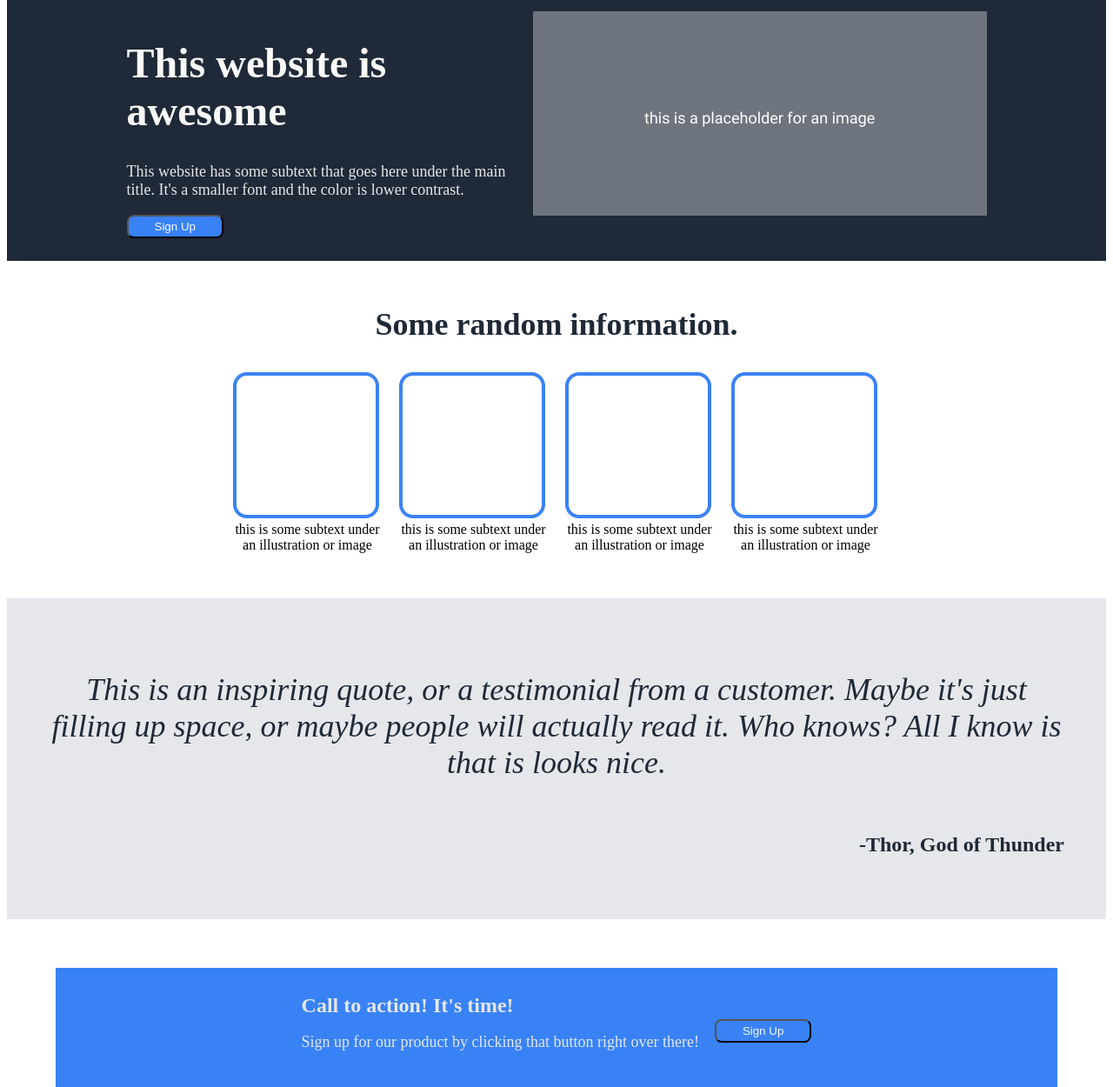
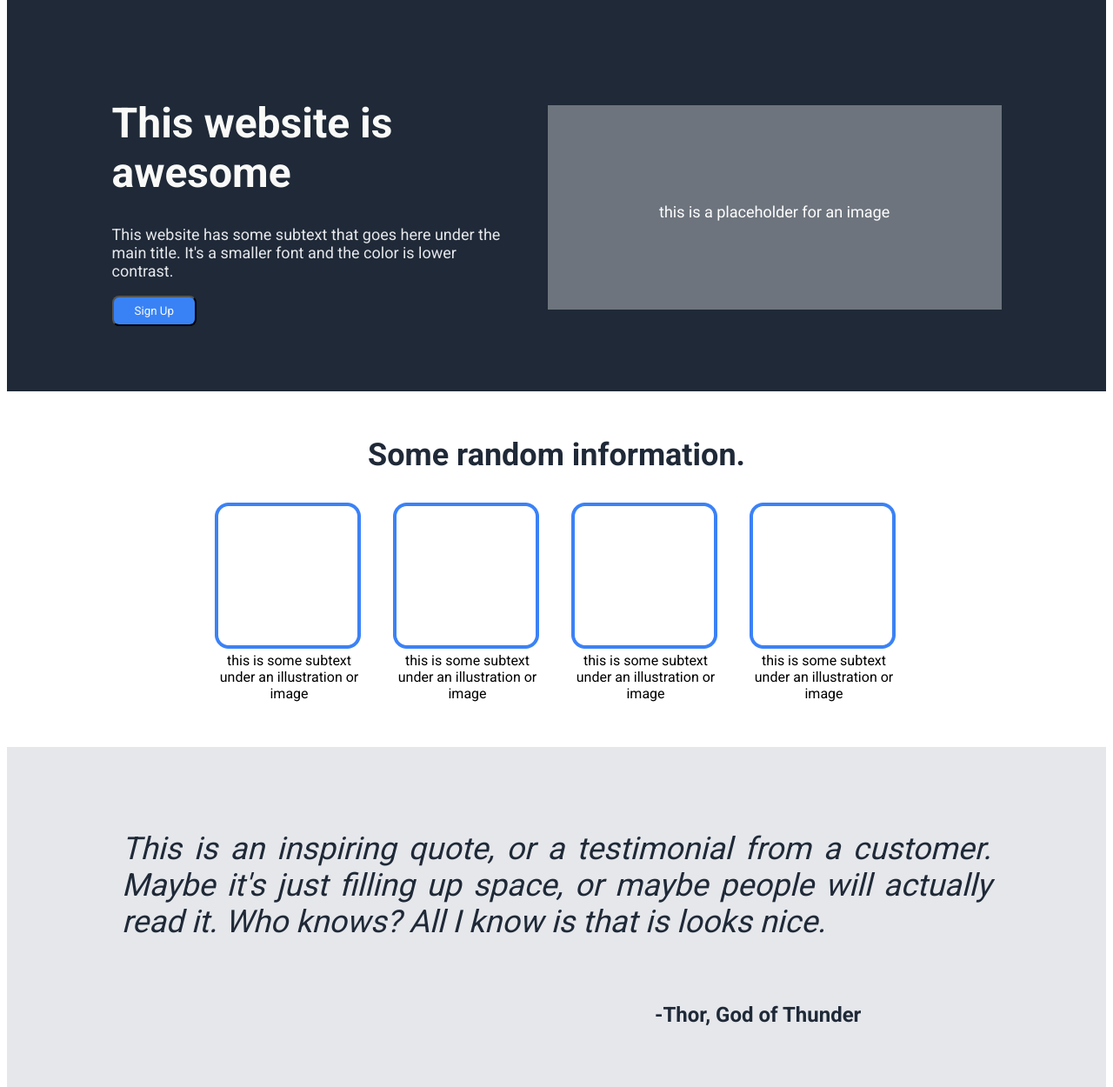
Before and after one commit to jpic8/odin-landingpage, a plain HTML site: page index.html in a window 1280 px wide. Shown: the part 80-1330 px from the top of the page at 87% size. Drawn offline with Linux system fonts and the light colour scheme.

Commit message:
final rough draft

```diff
--- a/index.html
+++ b/index.html
@@ -49,6 +49,7 @@
         <p id="qtext">This is an inspiring quote, or a testimonial from a customer. Maybe it's just filling up space, or maybe people will actually read it. Who knows? All I know is that is looks nice.</p>
         <p id="q-author">-Thor, God of Thunder</p>
     </div>
+    <div class="CTA-center">
         <div class="CTA-container">
             <div class="CTA-L">
                 <p id="CTA-header">Call to action! It's time!</p>
@@ -58,6 +59,7 @@
                 <button>Sign Up</button>
             </div>
         </div>
+    </div>
     <footer>
         <p>Copyright © The Odin Project 2021</p>
     </footer>
--- a/style.css
+++ b/style.css
@@ -2,7 +2,10 @@
 
 /***global***/
 
+@import url('https://fonts.googleapis.com/css2?family=Roboto:wght@400;700&display=swap');
+
 body {
+    font-family: Roboto, sans-serif;
     text-align: center;
 }
 
@@ -32,18 +35,15 @@ h1 {
     color: #F9FAF8;
 }
 
-
-
 /***sections***/
-
 
 header,
 footer {
     display: flex;
     justify-content: space-around;
     align-items: center;
-    padding: 16px;
     background-color: #1F2937;
+    padding: 25px 10%;
 }
 
 .hlogo {
@@ -54,11 +54,10 @@ footer {
 .hero-container {
     background-color: #1F2937;
     display: flex;
-    gap: 16px;
-    padding: 26px;
+    gap: 50px;
+    padding: 75px;
     justify-content: center;
     margin-bottom: 36px;
-
 }
 
 .hleft {
@@ -66,11 +65,22 @@ footer {
     text-align: left;
 }
 
+.hright {
+    margin-top: 40px;
+}
+
+.info-header-text {
+    font-size: 36px;
+    font-weight: 900;
+    color: #1F2937;
+    padding: 16px;
+}
+
 .info-container {
     display: flex;
     padding: 16px;
     justify-content: center;
-    gap: 16px;
+    gap: 30px;
     margin-bottom: 36px;
 }
 
@@ -81,6 +91,7 @@ footer {
 .quote-container {
     display: flex;
     flex-direction: column;
+    align-items: center;
     background-color: #E5E7EB;
     padding: 48px;
 }
@@ -89,6 +100,9 @@ footer {
     font-size: 36px;
     font-style: italic;
     color: #1F2937;
+    padding: 12px;
+    max-width: 1000px;
+    text-align: justify;
 }
 
 #q-author {
@@ -96,16 +110,24 @@ footer {
     font-weight: 700;
     color: #1F2937;
     align-self: flex-end;
+    margin-right: 20%;
+}
+
+.CTA-center {
+    display: flex;
+    justify-content: center;
 }
 
 .CTA-container {
     background-color: #3882F6;
     padding: 30px;
-    margin: 56px;
-    gap: 18px;
+    margin: 100px;
+    gap: 150px;
     display: flex;
     justify-content: center;
     align-items: center;
+    border-radius: 8px;
+    max-width: 1000px;
 }
 
 #CTA-header {
@@ -123,18 +145,10 @@ footer {
 
 /***components***/
 
-
-
-.info-header-text {
-    font-size: 36px;
-    font-weight: 900;
-    color: #1F2937;
-    padding: 16px;
-}
-
 button {
     background-color: #3882F6;
     color: #F9FAF8;
-    padding: 4px 30px;
+    padding: 8px 24px;
     border-radius: 8px;
+    font-family: Roboto, sans-serif;
 }
```
Also changed, not shown: 1 other file. Lines whose indentation alone changed are shown as unchanged.
